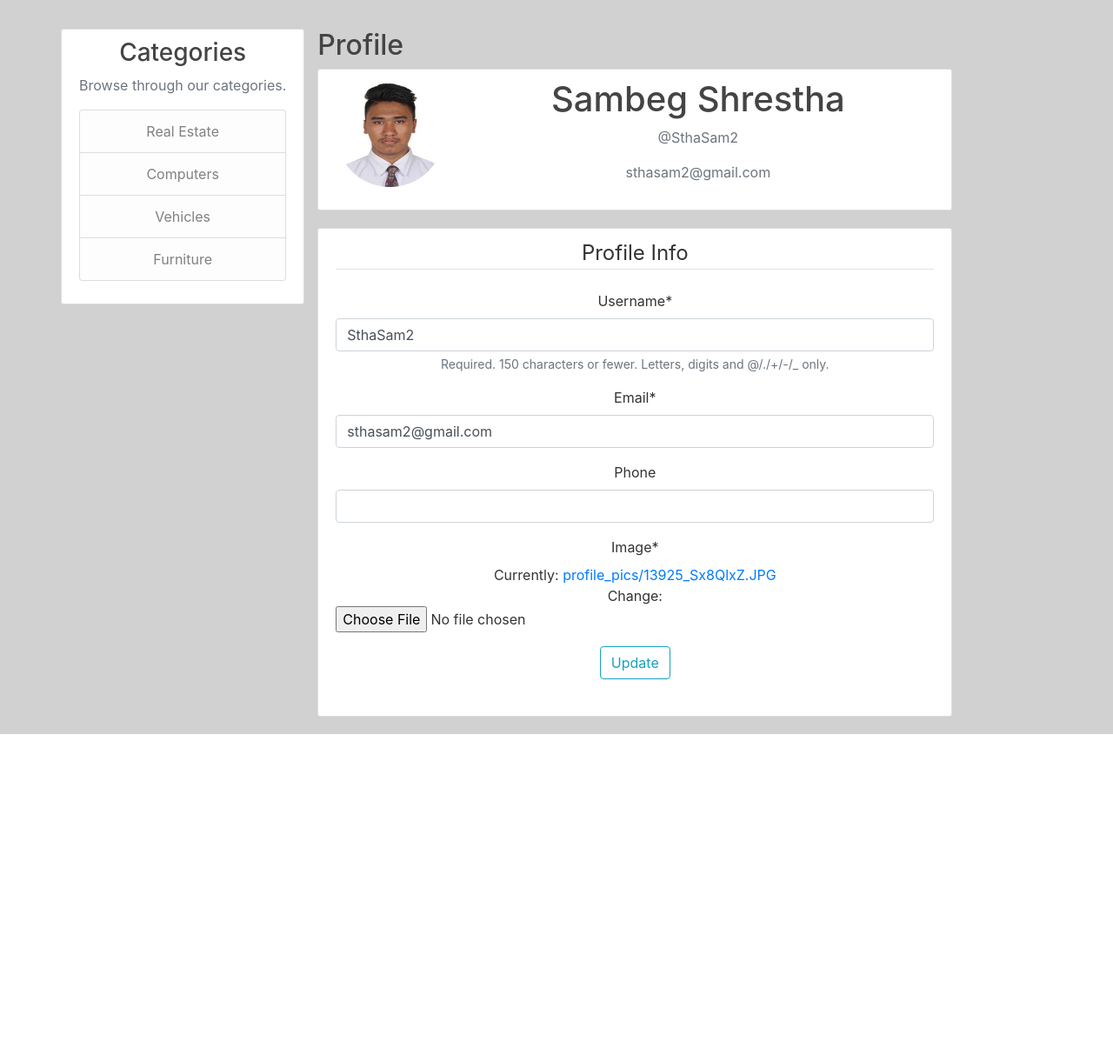
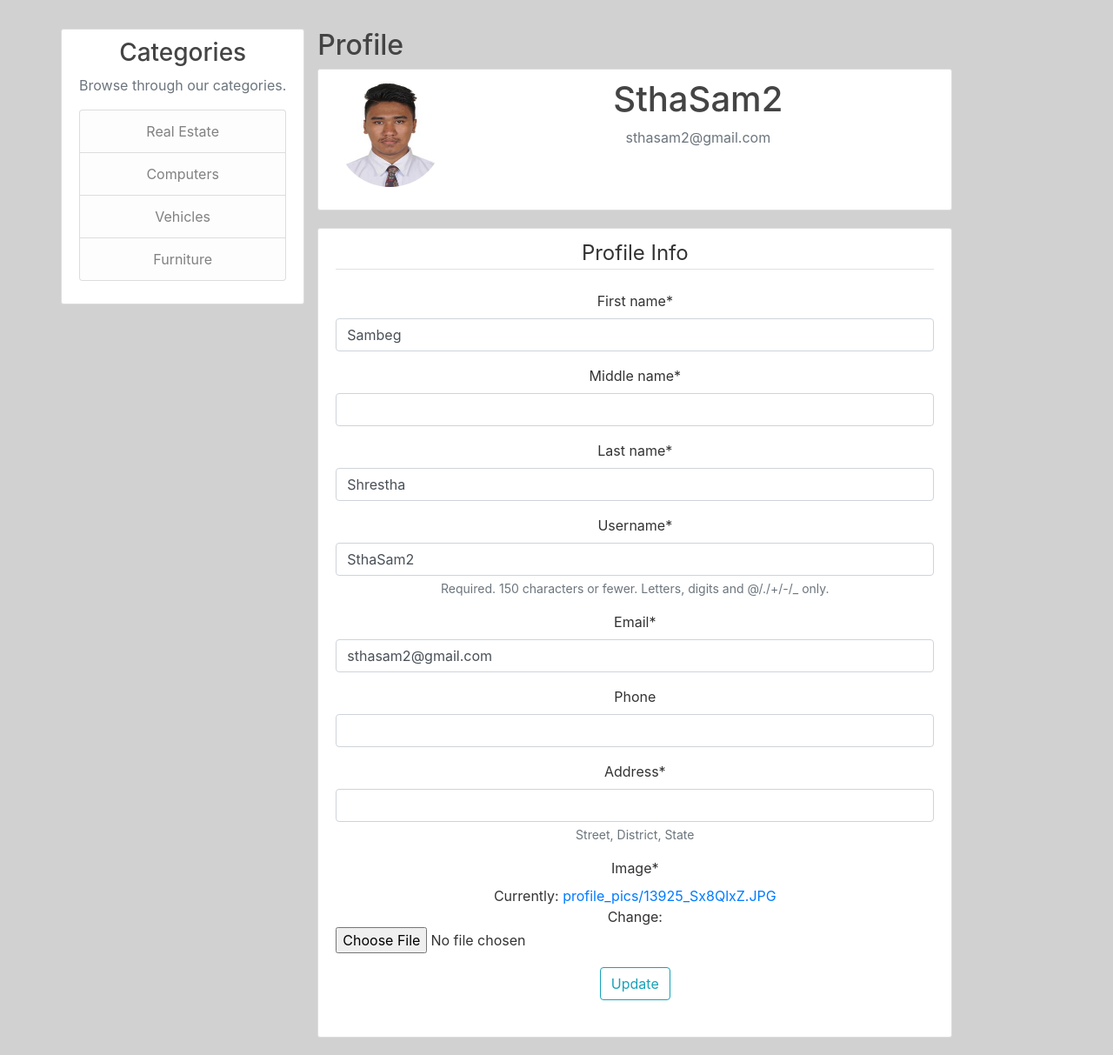
Before and after one commit to sthasam2/buyandbye, a Django app: page /profile/ in a window 1280 px wide. Shown: the part 63-1276 px from the top of the page at 87% size. Before the commit the page ends 907 px from the top, so only its background shows below. Run offline with Django 3.2, Linux system fonts and the light colour scheme; a user stored in the database is signed in; data comes from the database, SQL or seed files in the repository; both versions use the stored data as it was after the commit; parts of the project's set-up code (start-up, migrations or seed data) failed here and were passed over; some libraries are stand-ins or nearby versions.

Commit message:
Experimental Features user confirmation email

```diff
--- a/buyandbye/settings.py
+++ b/buyandbye/settings.py
@@ -33,6 +33,7 @@ ALLOWED_HOSTS = []
 INSTALLED_APPS = [
     'crispy_forms',
     'users.apps.UsersConfig',
+    'phonenumber_field',
     'homepage.apps.HomepageConfig',
     'django.contrib.admin',
     'django.contrib.auth',
--- a/homepage/static/homepage/main.css
+++ b/homepage/static/homepage/main.css
@@ -104,8 +104,8 @@ body {
 
 .card:hover {
   box-shadow: -1px 3px 10px 0px rgba(0, 0, 0, 0.8);
-  width: 212px;
-  height: 265px;
+  /* width: 212px;
+  height: 265px; */
 }
 
 /* material card end */
--- a/users/forms.py
+++ b/users/forms.py
@@ -2,35 +2,41 @@ from django import forms
 from django.contrib.auth.models import User
 from django.contrib.auth.forms import UserCreationForm
 from phonenumber_field.formfields import PhoneNumberField
-from django_countries.fields import CountryField
 from .models import Profile
 
 
 class UserRegisterForm(UserCreationForm):
-    email = forms.EmailField(help_text="xxx@gmail.com")
-    phone = PhoneNumberField(required=False, help_text="e.g. +97798XXYYYYYY")
+    email = forms.EmailField()
+    phone = PhoneNumberField(required=False)
     first_name = forms.CharField(
-        max_length=30, required=True, help_text='First Name')
+        max_length=30)
     middle_name = forms.CharField(
-        max_length=30, required=False, help_text='Middle Name')
+        max_length=30)
     last_name = forms.CharField(
-        max_length=30, required=True, help_text='Last Name')
-    country = CountryField(blank_text='Country Name')
-    address = forms.TextField(help_text='Street, District, State')
+        max_length=30)
+    address = forms.CharField(help_text='Street, District, State')
 
     class Meta:
         model = User
         fields = ['first_name', 'middle_name', 'last_name', 'username',
-                  'email', 'phone', 'password1', 'password2', 'country', 'address']
+                  'email', 'phone', 'password1', 'password2', 'address']
 
 
 class UserUpdateForm(forms.ModelForm):
     email = forms.EmailField()
     phone = PhoneNumberField(required=False)
+    first_name = forms.CharField(
+        max_length=30)
+    middle_name = forms.CharField(
+        max_length=30)
+    last_name = forms.CharField(
+        max_length=30)
+    address = forms.CharField(help_text='Street, District, State')
 
     class Meta:
         model = User
-        fields = ['username', 'email', 'phone']
+        fields = ['first_name', 'middle_name', 'last_name', 'username',
+                  'email', 'phone', 'address']
 
 
 class ProfileUpdateForm(forms.ModelForm):
--- a/users/models.py
+++ b/users/models.py
@@ -1,6 +1,5 @@
 from django.db import models
 from django.contrib.auth.models import User
-from django_countries.fields import CountryField
 from phonenumber_field.formfields import PhoneNumberField
 from PIL import Image
 
@@ -8,13 +7,13 @@ from PIL import Image
 class Profile(models.Model):
     user = models.OneToOneField(
         User, on_delete=models.CASCADE)  # one user one profile
-    first_name = models.CharField(max_length=30)
+    first_name = models.CharField(max_length=30, blank=True)
     middle_name = models.CharField(max_length=30, blank=True)
-    last_name = models.CharField(max_length=30)
-    email = models.EmailField(max_length=150)
-    country = CountryField()
-    address = models.TextField()
-    bio = models.TextField(max_length=200)
+    last_name = models.CharField(max_length=30, blank=True)
+    email = models.EmailField(max_length=150, blank=True)
+    address = models.CharField(max_length=100, blank=True)
+    bio = models.TextField(max_length=200, blank=True)
+    account_activation = models.BooleanField(default=False)
     image = models.ImageField(default='default.jpg',
                               upload_to='profile_pics')  # setting image
 
--- a/users/templates/users/profile.html
+++ b/users/templates/users/profile.html
@@ -12,8 +12,7 @@
   <div class="media">
     <img class="rounded-circle account-img" src="{{ user.profile.image.url }}">
     <div class="media-body">
-      <h3 class="account-heading">{{ user.first_name }} {{ user.middle_name }} {{user.last_name}}</h3>
-      <p class="text-muted">@{{ user.username}}</p>
+      <h3 class="account-heading">{{ user.username}}</h3>
       <p class="text-secondary">{{ user.email }}</p>
     </div>
   </div>
--- a/users/tokens.py
+++ b/users/tokens.py
@@ -6,7 +6,7 @@ class TokenGenerator(PasswordResetTokenGenerator):
     def _make_hash_value(self, user, timestamp):
         return (
             six.text_type(user.pk) + six.text_type(timestamp) +
-            six.text_type(user.is_active)
+            six.text_type(user.account_activation)
         )
 
 account_activation_token = TokenGenerator()
--- a/users/views.py
+++ b/users/views.py
@@ -1,16 +1,17 @@
-from django.shortcuts import render, redirect
-from django.contrib.auth.forms import UserCreationForm
+from django.shortcuts import render, redirect, get_object_or_404, HttpResponseRedirect
 from django.contrib.auth.decorators import login_required
+from django.contrib.auth.models import User
+from django.db import IntegrityError  # for site domain e.g. 127.00:8000
+from django.contrib.sites.shortcuts import get_current_site
 from django.contrib.auth import login, authenticate
 from django.utils.encoding import force_bytes, force_text
 from django.utils.http import urlsafe_base64_encode, urlsafe_base64_decode
-from django.contrib import messages
+from django.contrib import messages  # for message tags
 from django.template.loader import render_to_string
 from django.core.mail import EmailMessage
-from phonenumber_field.formfields import PhoneNumberField
-from .tokens import account_activation_token
-from .forms import UserRegisterForm, UserUpdateForm, ProfileUpdateForm
-from django.http import HttpResponse
+
+from .tokens import account_activation_token  # token variable
+from .forms import UserRegisterForm, UserUpdateForm, ProfileUpdateForm  # profile forms
 
 
 def register(request):
@@ -18,10 +19,17 @@ def register(request):
         form = UserRegisterForm(request.POST)
         if form.is_valid():
             user = form.save()
-            user.refresh_from_db
+            user.refresh_from_db()
+            user.profie.first_name = form.cleaned_data.get('first_name')
+            user.profie.middle_name = form.cleaned_data.get('middle_name')
+            user.profie.last_name = form.cleaned_data.get('last_name')
+            user.profie.email = form.cleaned_data.get('email')
+            user.profie.phone = form.cleaned_data.get('phone')
+            # login disabled until confirmation
             user.is_active = False
             user.save()
 
+            current_site = get_current_site(request)
             mail_subject = 'Activate you account.'
             message = render_to_string('account_activation_email.html', {
                 'user': user,
@@ -29,15 +37,14 @@ def register(request):
                 'uid': urlsafe_base64_encode(force_bytes(user.pk)).decode(),
                 'token': account_activation_token.make_token(user),
             })
-            to_email = form.cleaned_data.get('email')
             email = EmailMessage(
-                mail_subject, message, to=[to_email]
+                mail_subject, message, to=[user.profie.email]
             )
             email.send()
 
             username = form.cleaned_data.get('username')
             messages.success(
-                request, f'Acoount created for {username}! Please check your email to activate your account to login.')
+                request, f'Account created for {username}! Please check your email to activate your account to login.')
             return redirect('login')
         else:
             form = UserRegisterForm()
@@ -54,10 +61,11 @@ def activate(request, uidb64, token):
         user.is_active = True
         user.save()
         login(request, user)
-        # return redirect('home')
-        return HttpResponse('Thank you for your email confirmation. Now you can login your account.')
+        return redirect('home')
+        messages.success(
+            request, f'Congratulations, account for {username} activated! You can now successfully login.')
     else:
-        return HttpResponse('Activation link is invalid!')
+        return render(request, 'users/account_activation_unvalidated.html' )
 
 
 @login_required
```
Also changed, not shown: users/templates/users/account_activation_unvalidated.html (added, +7 -0 lines), db.sqlite3, users/migrations/0002_auto_20191230_0212.py (added), users/migrations/0003_profile_account_activation.py (added).
